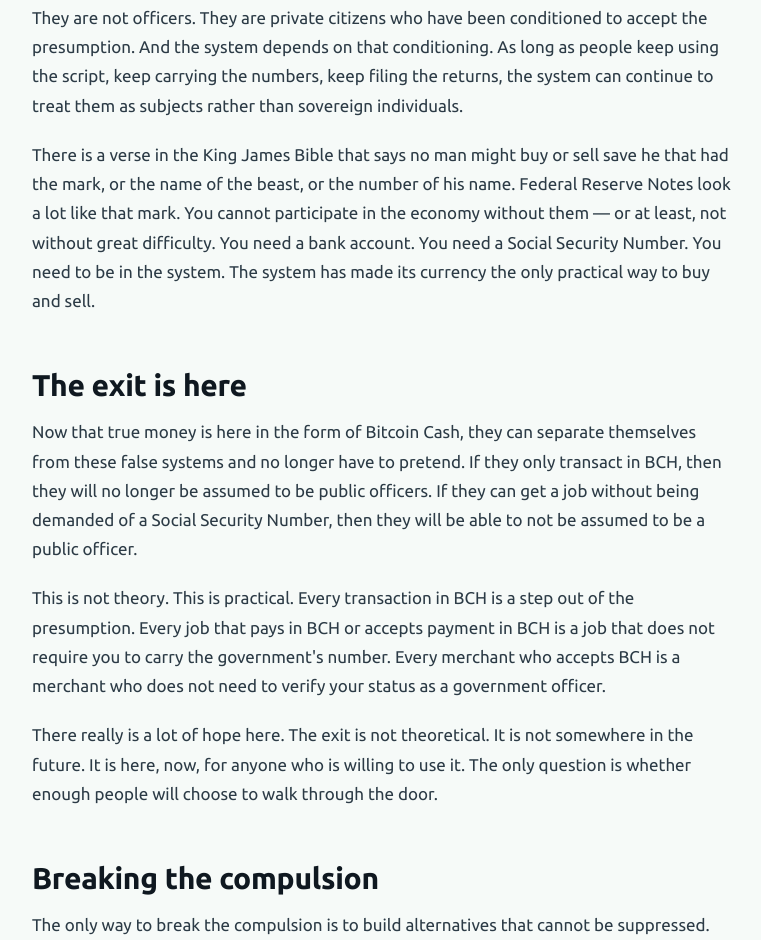
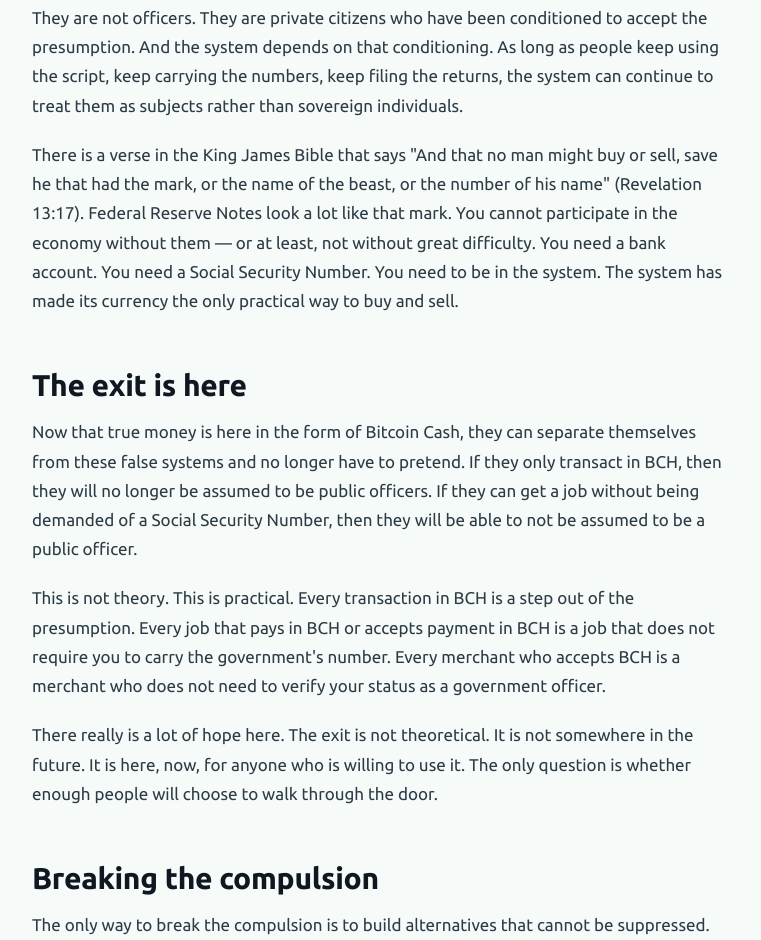
Before and after one commit to ripekern/stickers-cash, a plain HTML site: page rabbit-holes/why-people-use-usd.html in a window 1280 px wide. Shown: the part 2326-3266 px from the top of the page, without its empty margins (258-1019 px from the left). Drawn offline with Linux system fonts and the light colour scheme.

Commit message:
fix: align Bible quotes with purebible KJV 1769 text
- Update Matthew 22:21 to use æ ligature (Cæsar) per KJV 1769
- Update Revelation 13:17 to include full verse text with proper punctuation
- Add verse reference (Revelation 13:17) to the quote

```diff
--- a/rabbit-holes/why-people-use-usd.html
+++ b/rabbit-holes/why-people-use-usd.html
@@ -102,7 +102,7 @@
 
     <p>They are not officers. They are private citizens who have been conditioned to accept the presumption. And the system depends on that conditioning. As long as people keep using the script, keep carrying the numbers, keep filing the returns, the system can continue to treat them as subjects rather than sovereign individuals.</p>
 
-    <p>There is a verse in the King James Bible that says no man might buy or sell save he that had the mark, or the name of the beast, or the number of his name. Federal Reserve Notes look a lot like that mark. You cannot participate in the economy without them — or at least, not without great difficulty. You need a bank account. You need a Social Security Number. You need to be in the system. The system has made its currency the only practical way to buy and sell.</p>
+    <p>There is a verse in the King James Bible that says "And that no man might buy or sell, save he that had the mark, or the name of the beast, or the number of his name" (Revelation 13:17). Federal Reserve Notes look a lot like that mark. You cannot participate in the economy without them — or at least, not without great difficulty. You need a bank account. You need a Social Security Number. You need to be in the system. The system has made its currency the only practical way to buy and sell.</p>
 
     <h2>The exit is here</h2>
 
```
Also changed, not shown: deep-dives/the-usd-as-military-script.html (+1 -1 lines).
